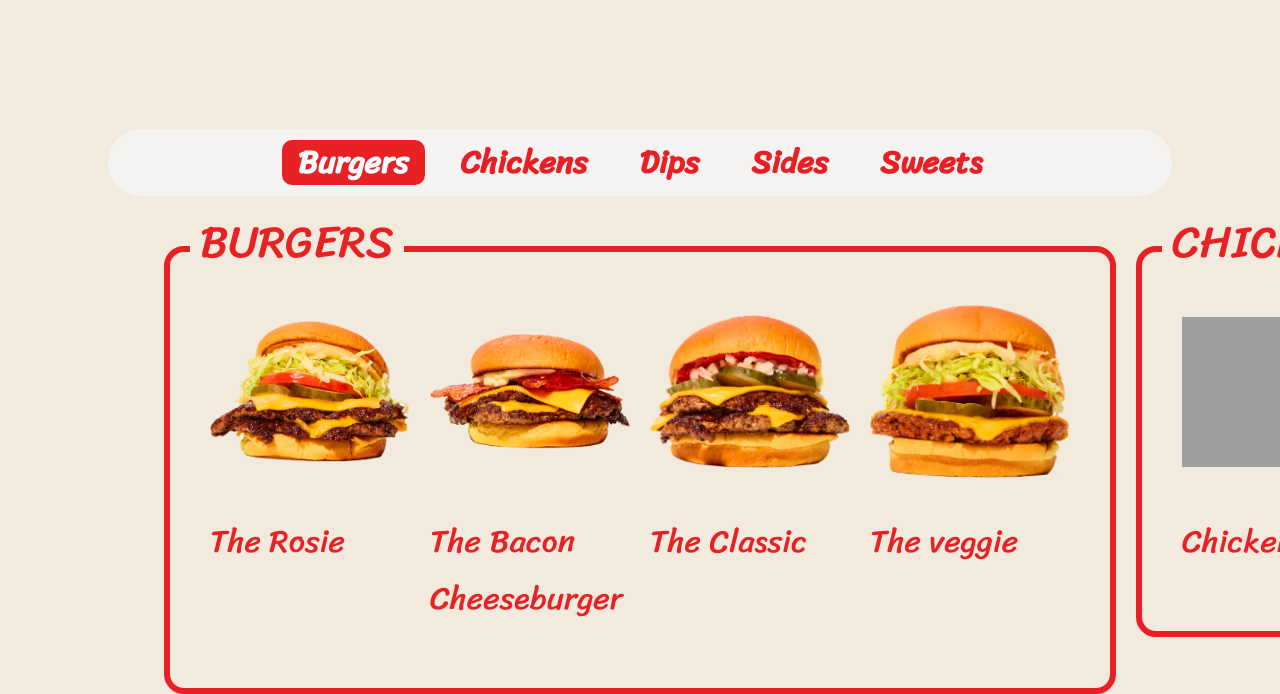
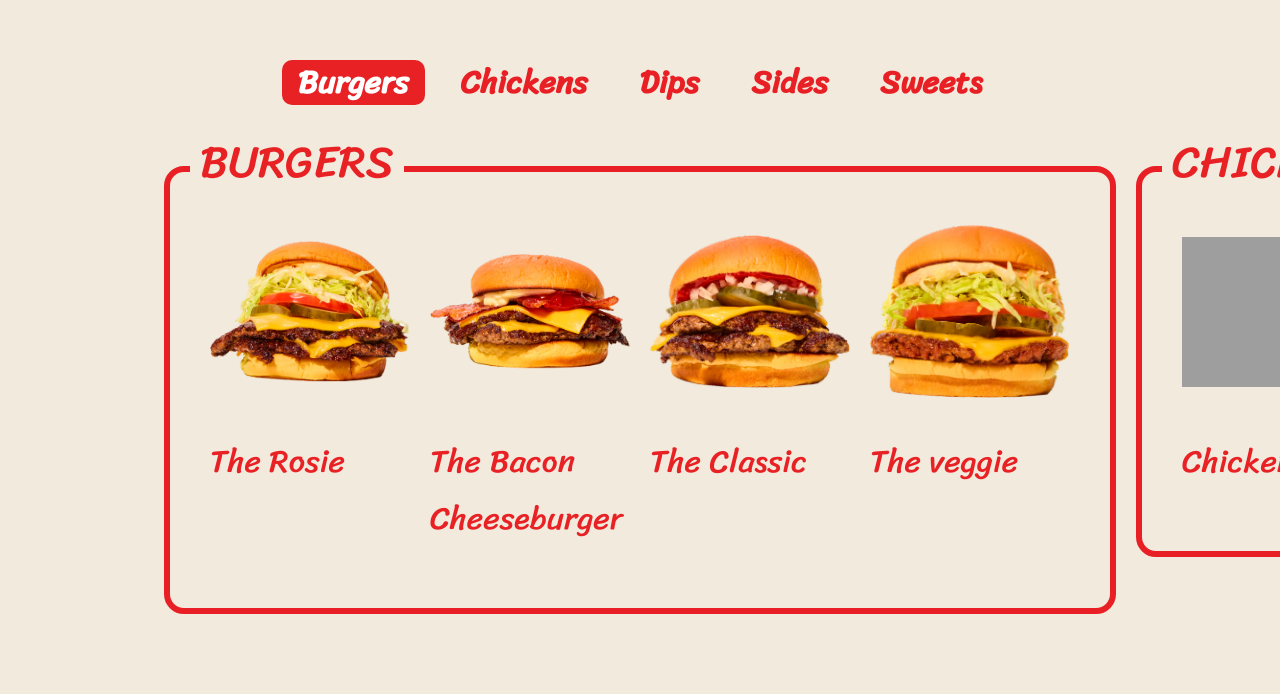
Before and after one commit to CodeWithRashed/tabslider, a plain HTML site: page index.html in a window 1280 px wide. Shown: the part 126-820 px from the top of the page. Drawn offline with Linux system fonts and the light colour scheme; grey boxes are pictures that could not be loaded.

Commit message:
fixed bg color

```diff
--- a/style.css
+++ b/style.css
@@ -8,7 +8,7 @@ body{
     display: flex;
     justify-content: center;
     align-items: center;
-    height: 70vh;
+    height: 50vh;
     background-color: #F2EADC;
     overflow: hidden;
 
@@ -49,7 +49,6 @@ body{
      display: flex;
      padding: 0.25rem;
      border-radius: 50px;
-     background-color: #F5F3F1;
 }
 .btn{
      border: 0;
```
